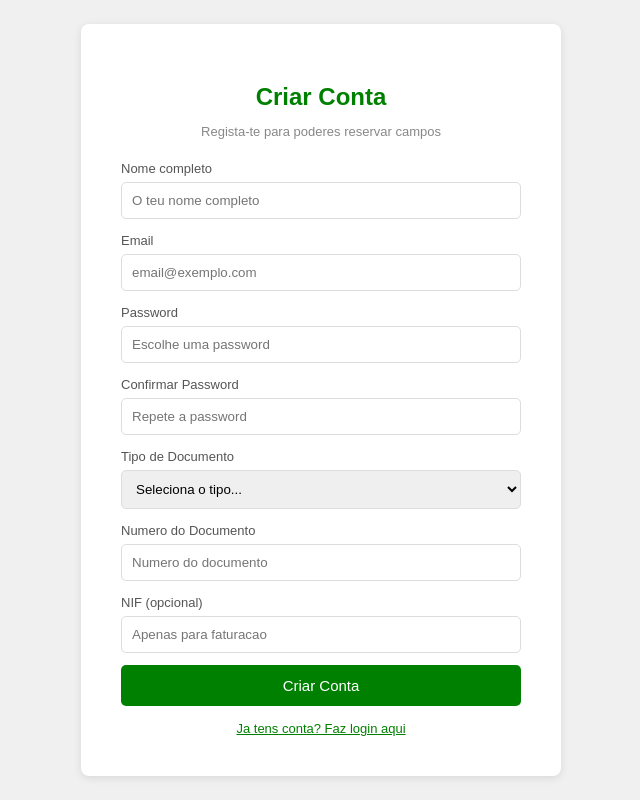
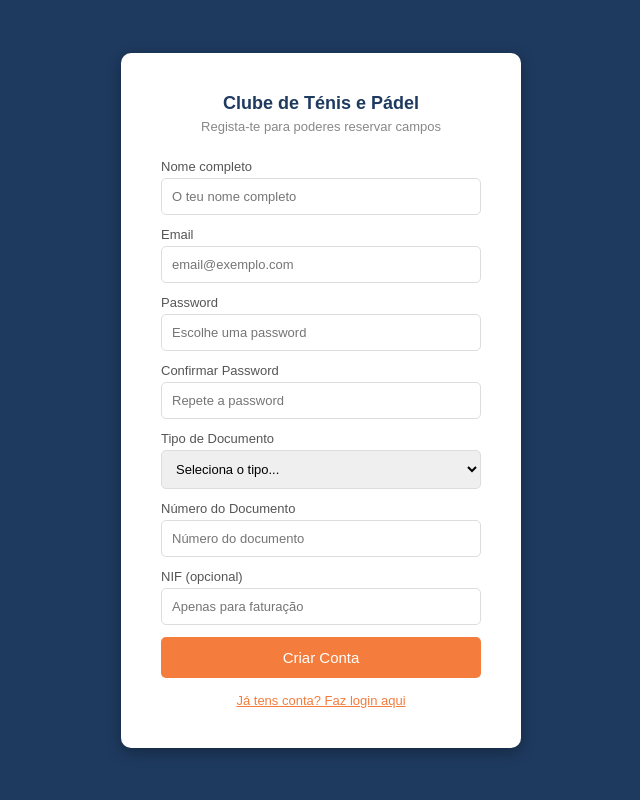
Before and after one commit to donodomundo18/Clube-de-Tenis-e-Padel, a PHP site: page /registro.php in a window 1280 px wide. Shown: the whole page, without its empty margins (319-959 px from the left). Run offline with PHP 8.4, Linux system fonts and the light colour scheme.

Commit message:
mudar cores registro.php

```diff
--- a/registro.php
+++ b/registro.php
@@ -20,18 +20,18 @@ if ($_SERVER['REQUEST_METHOD'] === 'POST') {
     $nif = trim($_POST['nif']);
 
     if ($password !== $confirmar) {
-        $erro = 'As passwords que introduziste nao coincidem!';
+        $erro = 'As passwords que introduziste não coincidem!';
     } else {
-        // verificar se o email ja esta registado
+        // verificar se o email já está registado
         $stmt = $pdo->prepare("SELECT id FROM atleta WHERE email = ?");
         $stmt->execute([$email]);
         if ($stmt->fetch()) {
-            $erro = 'Este email ja esta registado. Tenta fazer login!';
+            $erro = 'Este email já está registado. Tenta fazer login!';
         } else {
             $hash = password_hash($password, PASSWORD_DEFAULT);
             $stmt = $pdo->prepare("INSERT INTO atleta (jogador, nome, email, password, documento_tipo, documento_numero, nif) VALUES (?, ?, ?, ?, ?, ?, ?)");
             $stmt->execute([$nome, $nome, $email, $hash, $documento_tipo, $documento_numero, $nif ?: null]);
-            $sucesso = 'Conta criada com sucesso! Ja podes fazer login.';
+            $sucesso = 'Conta criada com sucesso! Já podes fazer login.';
         }
     }
 }
@@ -42,29 +42,32 @@ if ($_SERVER['REQUEST_METHOD'] === 'POST') {
     <meta charset="UTF-8">
     <title>Registo - Clube de Ténis e Pádel</title>
     <style>
-        body { font-family: Arial; background: #f0f0f0; display: flex; justify-content: center; align-items: center; min-height: 100vh; margin: 0; }
-        .box { background: white; padding: 40px; border-radius: 8px; width: 400px; box-shadow: 0 2px 8px rgba(0,0,0,0.1); }
-        h2 { text-align: center; color: green; margin-bottom: 5px; }
-        .subtitulo { text-align: center; color: #888; font-size: 13px; margin-bottom: 20px; }
-        input, select { width: 100%; padding: 10px; margin: 5px 0 12px 0; border: 1px solid #ddd; border-radius: 5px; box-sizing: border-box; }
-        button { width: 100%; padding: 12px; background: green; color: white; border: none; border-radius: 5px; cursor: pointer; font-size: 15px; }
-        button:hover { background: darkgreen; }
-        .erro { color: red; text-align: center; margin-bottom: 10px; font-size: 13px; }
-        .sucesso { color: green; text-align: center; margin-bottom: 10px; font-size: 13px; }
+        * { margin: 0; padding: 0; box-sizing: border-box; }
+        body { font-family: Arial; background: #1e3a5f; display: flex; justify-content: center; align-items: center; min-height: 100vh; }
+        .box { background: white; padding: 40px; border-radius: 10px; width: 400px; box-shadow: 0 4px 15px rgba(0,0,0,0.3); }
+        .titulo { text-align: center; color: #1e3a5f; font-size: 18px; font-weight: bold; margin-bottom: 5px; }
+        .subtitulo { text-align: center; color: #888; font-size: 13px; margin-bottom: 25px; }
+        label { font-size: 13px; color: #555; display: block; margin-bottom: 4px; }
+        input, select { width: 100%; padding: 10px; margin-bottom: 12px; border: 1px solid #ddd; border-radius: 5px; font-size: 13px; box-sizing: border-box; }
+        input:focus, select:focus { border-color: #1e3a5f; outline: none; }
+        button { width: 100%; padding: 12px; background: #f47c3c; color: white; border: none; border-radius: 5px; cursor: pointer; font-size: 15px; }
+        button:hover { background: #d4622c; }
+        .erro { background: #ffe0e0; color: red; padding: 10px; border-radius: 5px; margin-bottom: 15px; font-size: 13px; text-align: center; }
+        .sucesso { background: #e0ffe0; color: #1a5c1a; padding: 10px; border-radius: 5px; margin-bottom: 15px; font-size: 13px; text-align: center; }
         .link { text-align: center; margin-top: 15px; font-size: 13px; }
-        a { color: green; }
-        label { font-size: 13px; color: #555; }
+        a { color: #f47c3c; }
+        a:hover { color: #d4622c; }
     </style>
 </head>
 <body>
 <div class="box">
-    <h2>Criar Conta</h2>
+    <p class="titulo">Clube de Ténis e Pádel</p>
     <p class="subtitulo">Regista-te para poderes reservar campos</p>
     <?php if ($erro): ?>
-        <p class="erro"><?= $erro ?></p>
+        <div class="erro"><?= $erro ?></div>
     <?php endif; ?>
     <?php if ($sucesso): ?>
-        <p class="sucesso"><?= $sucesso ?></p>
+        <div class="sucesso"><?= $sucesso ?></div>
     <?php endif; ?>
     <form method="POST">
         <label>Nome completo</label>
@@ -82,21 +85,21 @@ if ($_SERVER['REQUEST_METHOD'] === 'POST') {
         <label>Tipo de Documento</label>
         <select name="documento_tipo" required>
             <option value="">Seleciona o tipo...</option>
-            <option value="Cartão de Cidadão">Cartao de Cidadao</option>
+            <option value="Cartão de Cidadão">Cartão de Cidadão</option>
             <option value="Passaporte">Passaporte</option>
             <option value="Outro">Outro</option>
         </select>
 
-        <label>Numero do Documento</label>
-        <input type="text" name="documento_numero" placeholder="Numero do documento" required>
+        <label>Número do Documento</label>
+        <input type="text" name="documento_numero" placeholder="Número do documento" required>
 
         <label>NIF (opcional)</label>
-        <input type="text" name="nif" placeholder="Apenas para faturacao" maxlength="9">
+        <input type="text" name="nif" placeholder="Apenas para faturação" maxlength="9">
 
         <button type="submit">Criar Conta</button>
     </form>
     <div class="link">
-        <a href="login.php">Ja tens conta? Faz login aqui</a>
+        <a href="login.php">Já tens conta? Faz login aqui</a>
     </div>
 </div>
 </body>
```
